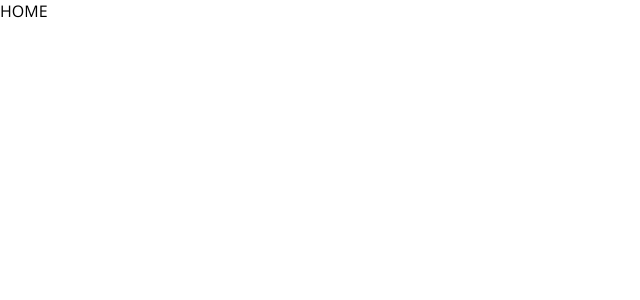
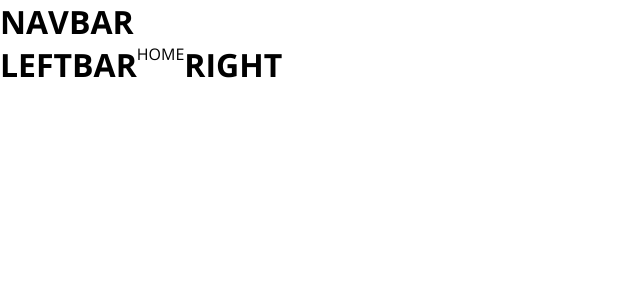
Before and after one commit to Chinwenma/social, a React (Create React App) app: page / in a window 1280 px wide. Shown: the top 300 px of the page, without its empty margins (0-640 px from the left). Built offline with nearby package versions, Linux system fonts and the light colour scheme.

Commit message:
stil route

```diff
--- a/src/components/leftbar/Leftbar.jsx
+++ b/src/components/leftbar/Leftbar.jsx
@@ -2,7 +2,7 @@ import './leftbar.scss';
 export default function Leftbar(){
     return(
         <div className="leftbar">
-
+            <h1>LEFTBAR</h1>
         </div>
     )
 }
--- a/src/components/navbar/Navbar.jsx
+++ b/src/components/navbar/Navbar.jsx
@@ -2,7 +2,7 @@ import './navbar.scss';
 export default function Navbar(){
     return(
         <div className="navbar">
-
+          <h1>NAVBAR</h1>
         </div>
     )
 }
--- a/src/components/rightbar/Rightbar.jsx
+++ b/src/components/rightbar/Rightbar.jsx
@@ -2,7 +2,7 @@ import './rightbar.scss';
 export default function Rightbar(){
     return(
         <div className="rightbar">
-
+           <h1>RIGHT</h1>
         </div>
     )
 }
```
